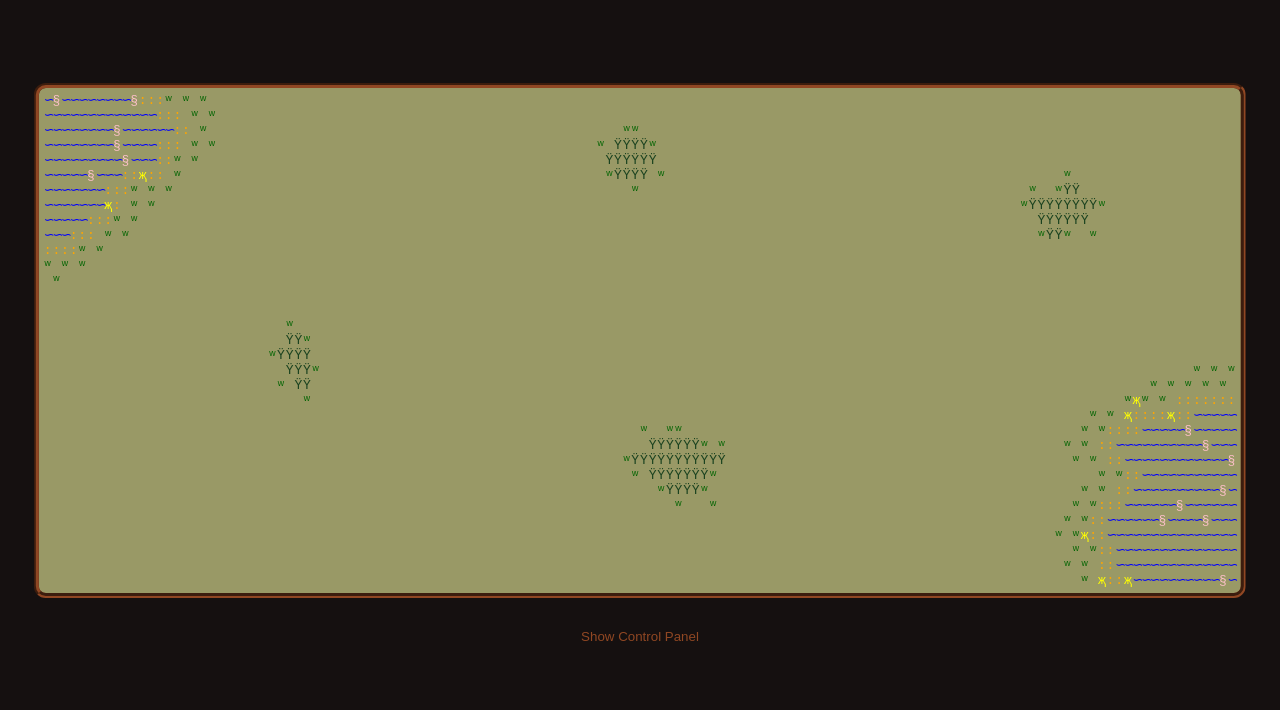
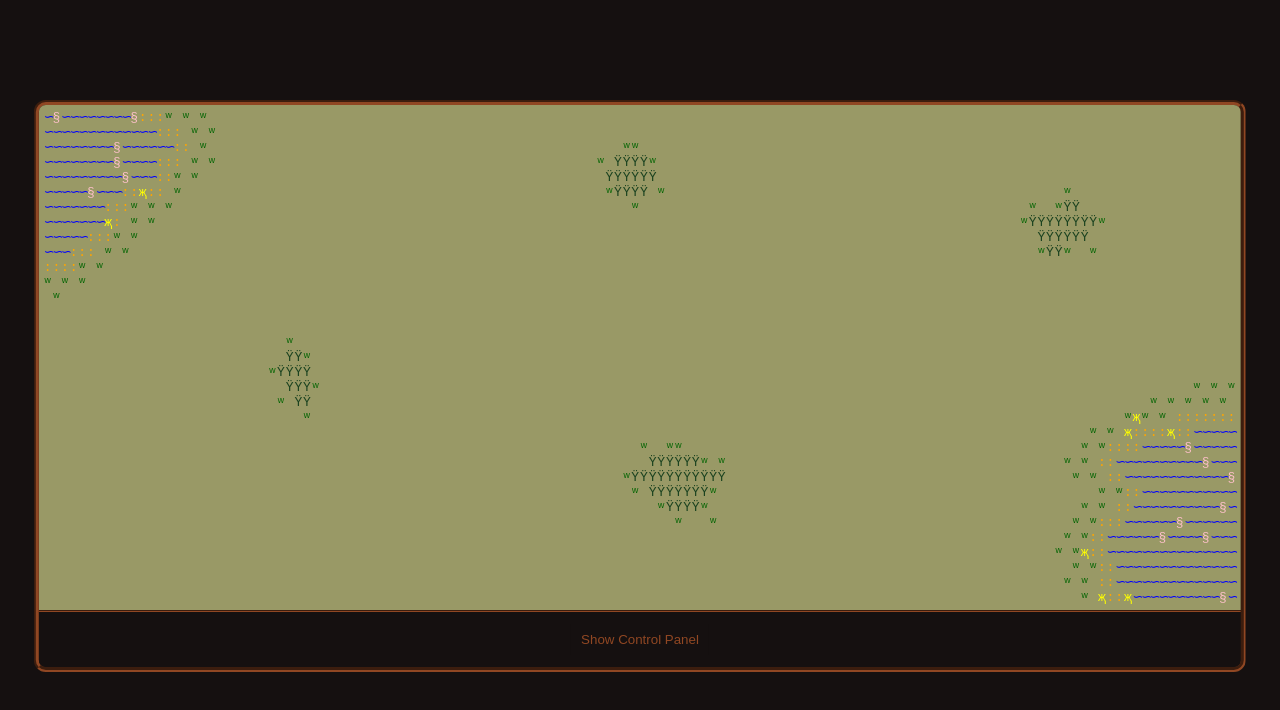
Before and after one commit to Sun0fABeach/EvolutronicLife, a Vue app: page / in a window 1280 px wide. Shown: the top 710 px of the page. Built offline with nearby package versions, Linux system fonts and the light colour scheme.

Commit message:
Incorporate control panel into bordered main box

```diff
--- a/src/App.vue
+++ b/src/App.vue
@@ -30,8 +30,8 @@ body {
 }
 #evolife {
   position: absolute;
-  top: 50%;
+  top: 100px;
   left: 50%;
-  transform: translate(-50%, -50%);
+  transform: translateX(-50%);
 }
 </style>
--- a/src/components/Game.vue
+++ b/src/components/Game.vue
@@ -1,14 +1,28 @@
 <template>
   <div id="evolife">
-    <div id="world"></div>
+
+    <div id="world"/>
+
     <div id="control_panel">
-      <label>Steps per second: </label><span id="steps_per_sec"></span>
+      <div id="controls_wrapper">
+
+        <label>Steps per second: </label><span id="steps_per_sec"/>
+
         <div id="speed_ctrl_container">
-        <button type="button" class="ctrl_button" id="slower">Slower</button>
-        <button type="button" class="ctrl_button" id="pause">Pause</button>
-        <button type="button" class="ctrl_button" id="faster">Faster</button>
-        <button type="button" class="ctrl_button" id="step" disabled>Step</button>
+          <button type="button" class="ctrl_button" id="slower">
+            Slower
+          </button>
+          <button type="button" class="ctrl_button" id="pause">
+            Pause
+          </button>
+          <button type="button" class="ctrl_button" id="faster">
+            Faster
+          </button>
+          <button type="button" class="ctrl_button" id="step" disabled>
+            Step
+          </button>
         </div>
+
         <div id="kill_switch_container">
           <select id="kill_options">
             <option value="Herbivore" selected>Herbivore</option>
@@ -18,8 +32,10 @@
           </select>
           <button type="button" class="ctrl_button" id="kill">Kill All</button>
         </div>
+
         <label>Tracked: </label>
         <div id="tracker_display">Ӝ</div>
+
         <table>
           <tr>
             <th>Type</th>
@@ -47,7 +63,9 @@
           </tr>
         </table>
       </div>
+
       <button type="button" id="toggle_ctrls">Show Control Panel</button>
+    </div>
   </div>
 </template>
 
--- a/src/game/display.js
+++ b/src/game/display.js
@@ -97,7 +97,7 @@ import entities from './entities';
       *                                the stats table will be cleared.
       */
      function _update_watched_table(watched_entity) {
-         const stats_table = document.querySelector("#control_panel > table");
+         const stats_table = document.querySelector("#control_panel table");
          const fields = Array.from(stats_table.getElementsByTagName("td"));
          const name_field = helpers.remove_from_array(
              fields, stats_table.querySelector("#type")
--- a/src/game/user_ctrl.js
+++ b/src/game/user_ctrl.js
@@ -126,16 +126,16 @@ const user_ctrl = function() {
      * @private
      */
     function toggle_ctrl_panel(event) {
-        let ctrl_panel = document.getElementById("control_panel");
+        let ctrl_panel = document.getElementById("controls_wrapper");
         if(toggle_ctrls.innerHTML === "Show Control Panel") {
             ctrl_panel.style.height = ctrl_panel.scrollHeight + "px";
             ctrl_panel.style.opacity = 1;
-            ctrl_panel.style.marginTop = "10px";
+            ctrl_panel.style.marginBottom = "12px";
             toggle_ctrls.innerHTML = "Hide Control Panel";
         } else {
             ctrl_panel.style.height = 0;
             ctrl_panel.style.opacity = 0;
-            ctrl_panel.style.marginTop = 0;
+            ctrl_panel.style.marginBottom = 0;
             toggle_ctrls.innerHTML = "Show Control Panel";
         }
     }
--- a/src/style.scss
+++ b/src/style.scss
@@ -1,15 +1,22 @@
+$border-color: #904723;
+$text-color: #b0acac;
+$backdrop-color: #999966;
+
 #evolife {
   display: inline-block;
   text-align: center;
-  height: 660px;
+  border: groove 5px $border-color;
+  border-radius: 12px;
+  overflow: hidden; // so border radius is not covered
 }
 
 #world {
+  border-bottom: groove 2px $border-color;
+
   pre {
-    background-color: #999966;
-    border: groove 5px #904723;
-    border-radius: 12px;
+    background-color: $backdrop-color;
     padding: 5px;
+    margin: 0;
     letter-spacing: 1px;
     font-family: monospace;
     cursor: pointer;
@@ -53,7 +60,12 @@
 }
 
 #control_panel {
-  color: #b0acac;
+  padding: 12px 0;
+  background-color: #151010;
+}
+
+#controls_wrapper {
+  color: $text-color;
   height: 0;
   opacity: 0;
   overflow: hidden;
@@ -79,7 +91,7 @@
   }
   .ctrl_button {
     background-color: black;
-    outline: 1px solid #904723;
+    outline: 1px solid $border-color;
     color: inherit;
     padding: 8px 16px;
     width: 82px;
@@ -111,7 +123,7 @@
     margin-bottom: 12px;
     background-color: inherit;
     color: inherit;
-    border: solid 1px #b0acac;
+    border: solid 1px $text-color;
   }
   #kill_switch_container option {
     background-color: #151010;
@@ -123,8 +135,8 @@
     height: 45px;
     margin-left: 10px;
     margin-right: 30px;
-    background-color: #999966;
-    border: solid 2px #904723;
+    background-color: $backdrop-color;
+    border: solid 2px $border-color;
     padding-top: 4px;
     font-family: monospace;
     font-size: 35px;
@@ -153,14 +165,13 @@ button {
   -moz-outline-radius: 6px;
 }
 #toggle_ctrls {
-  margin-top: 10px;
   background-color: inherit;
   outline: none;
   padding: 8px 10px;
-  color: #904723;
+  color: $border-color;
 
   &:hover {
-    outline: 1px solid #904723;
+    outline: 1px solid $border-color;
     background-color: black;
   }
 }
```
Lines whose indentation alone changed are shown as unchanged.
